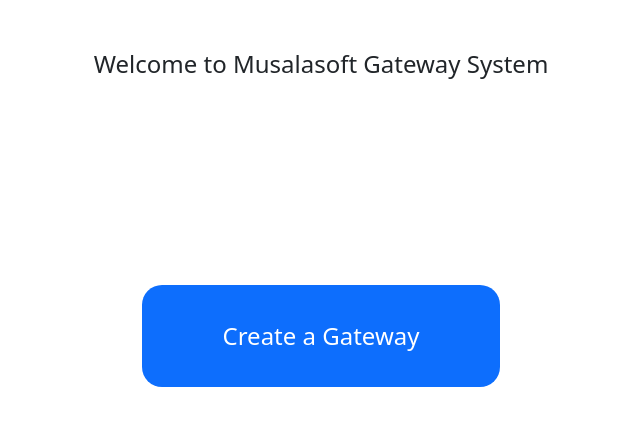
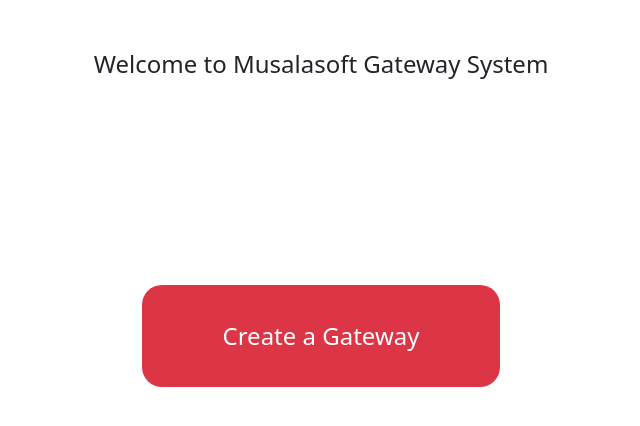
Before and after one commit to ecriph/musalasoft, a React (Create React App) app: page / in a window 1280 px wide. Shown: the top 426 px of the page, without its empty margins (319-959 px from the left). Built offline with nearby package versions, Linux system fonts and the light colour scheme.

Commit message:
uptodate

```diff
--- a/src/Components/Home.js
+++ b/src/Components/Home.js
@@ -21,7 +21,7 @@
       justifyContent:'center', alignItems:'center'}}>
 
     <Link to="/createg">
-    <Button  className='btn-create' >
+    <Button  className='btn-create' size='lg' variant='danger' >
       Create a Gateway
     </Button>
     </Link>
```
